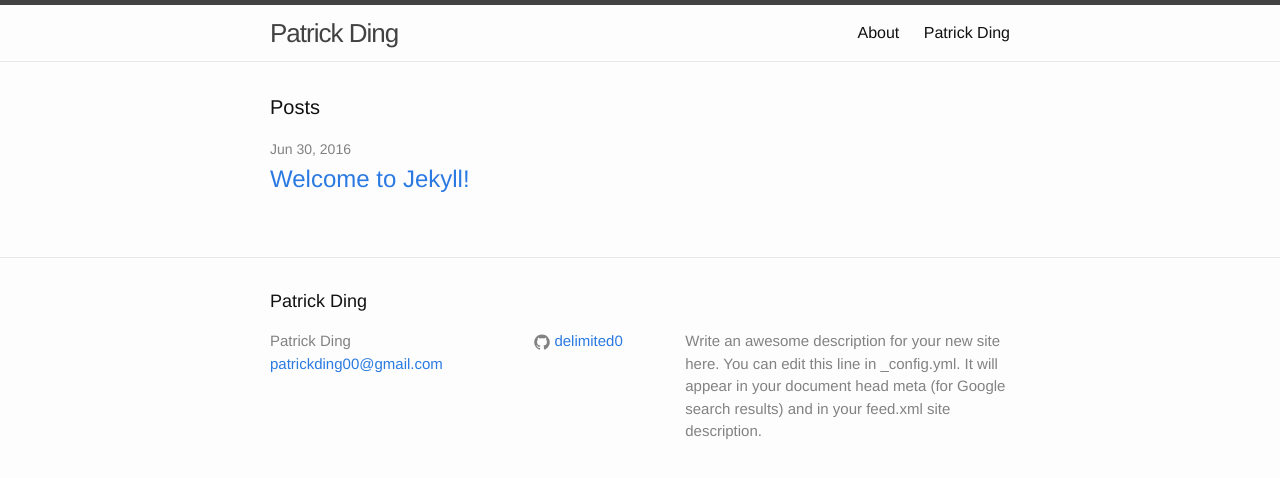
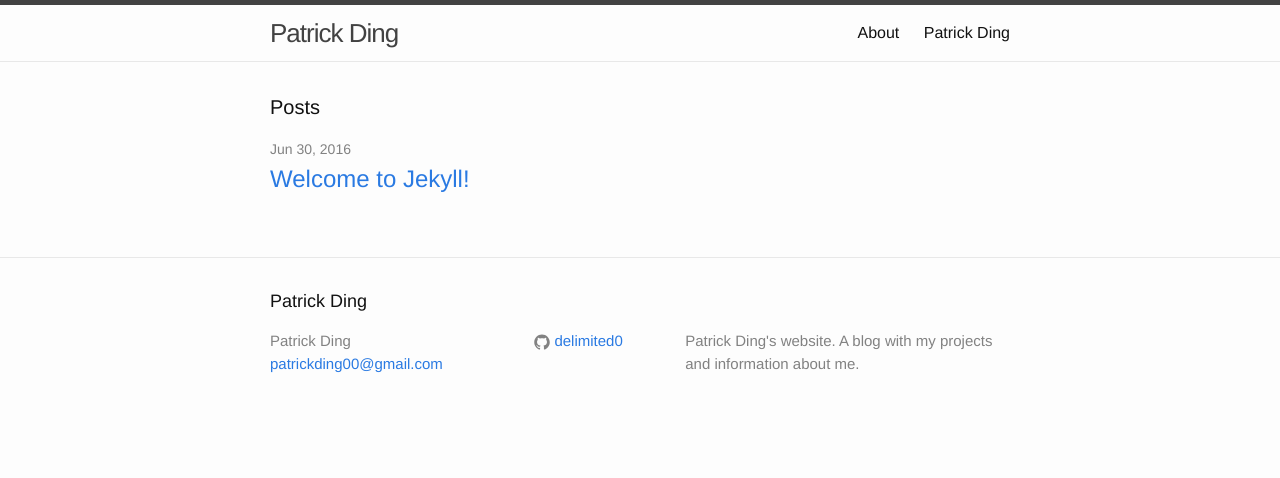
Before and after one commit to delimited0/delimited0.github.io, a Jekyll site: the page built from index.html, in a window 1280 px wide. Shown: the top 478 px of the page. Built offline with Jekyll 4.4.1, drawn with Linux system fonts in a browser that asks for light colours.

Commit message:
cleaned som

```diff
--- a/_config.yml
+++ b/_config.yml
@@ -9,9 +9,7 @@
 title: Patrick Ding
 email: patrickding00@gmail.com
 description: > # this means to ignore newlines until "baseurl:"
-  Write an awesome description for your new site here. You can edit this
-  line in _config.yml. It will appear in your document head meta (for
-  Google search results) and in your feed.xml site description.
+  Patrick Ding's website. A blog with my projects and information about me.
 baseurl: ""#"/blog" # the subpath of your site, e.g. /blog
 url: "http://delimited0.github.io" # the base hostname & protocol for your site
 twitter_username:
```
